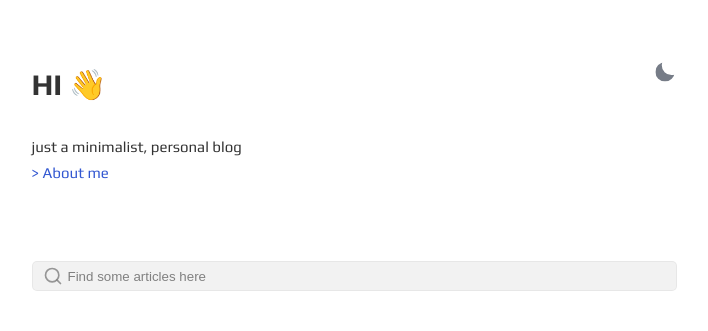
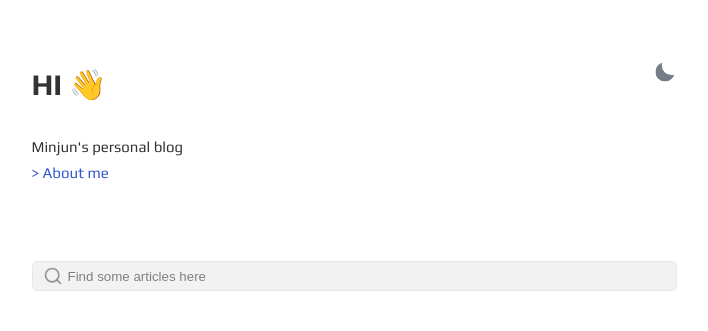
Before and after one commit to minjune8506/minjune8506.github.io, a Jekyll site: the page built from index.html, in a window 1280 px wide. Shown: the top 331 px of the page, without its empty margins (286-994 px from the left). Built offline with Jekyll 4.4.1, drawn with Linux system fonts in a browser that asks for light colours; some of the changed lines change nothing that is shown.

Commit message:
Gesko config

```diff
--- a/_config.yml
+++ b/_config.yml
@@ -1,29 +1,29 @@
-site: Gesko
-title: Gesko
+site: minjun
+title: minjun
 greetings: Hi 👋
 description: >-
-  just a minimalist, personal blog
-lang: en-US
-timezone:  Europe/Rome
-repo: https://github.com/DavideBrie/Gesko # site repo [optional]
+  Minjun's personal blog
+lang: ko-KR
+timezone:  Asia/Seoul
+repo: https://www.github.com/minjune8506/minjune8506.github.io # site repo [optional]
 data-theme: dark # default theme "dark" | "light"
 discus-identifier: powex # replace with your disqus shortname
 
 author:
-  name: gesko
-  bio: just a minimalist, personal blog
+  name: Minjun
+  bio: Minjun's personal blog
   userpicture:
-  username: # general username
-  github: # github username
+  username: Minjun Kim
+  github: minjune8506
   twitter: # twitter username
-  email: your-email@email.com # email adress
+  email: minjune8506@email.com # email adress
 
 # Font Settings
 googlewebfonts: family=Play:wght@400;700&family=Source+Code+Pro:ital,wght@0,200;0,300;0,400;0,600;0,700;0,900;1,300;1,400;1,500;1,600;1,700;1,900
 
 # URL settings
-url: "https://DavideBrie.github.io" # Domain Name of host. [username].github.io for github pages
-baseurl: "/Gesko" # sub folder for jekyll site. only if jekyll site not in root of host. leave blank if not wishd. always add / in front.
+url: "https://minjune8506.github.io" # Domain Name of host. [username].github.io for github pages
+baseurl: "" # sub folder for jekyll site. only if jekyll site not in root of host. leave blank if not wishd. always add / in front.
 permalink: pretty
 
 # local
```
Also changed, not shown: Gemfile.lock.
